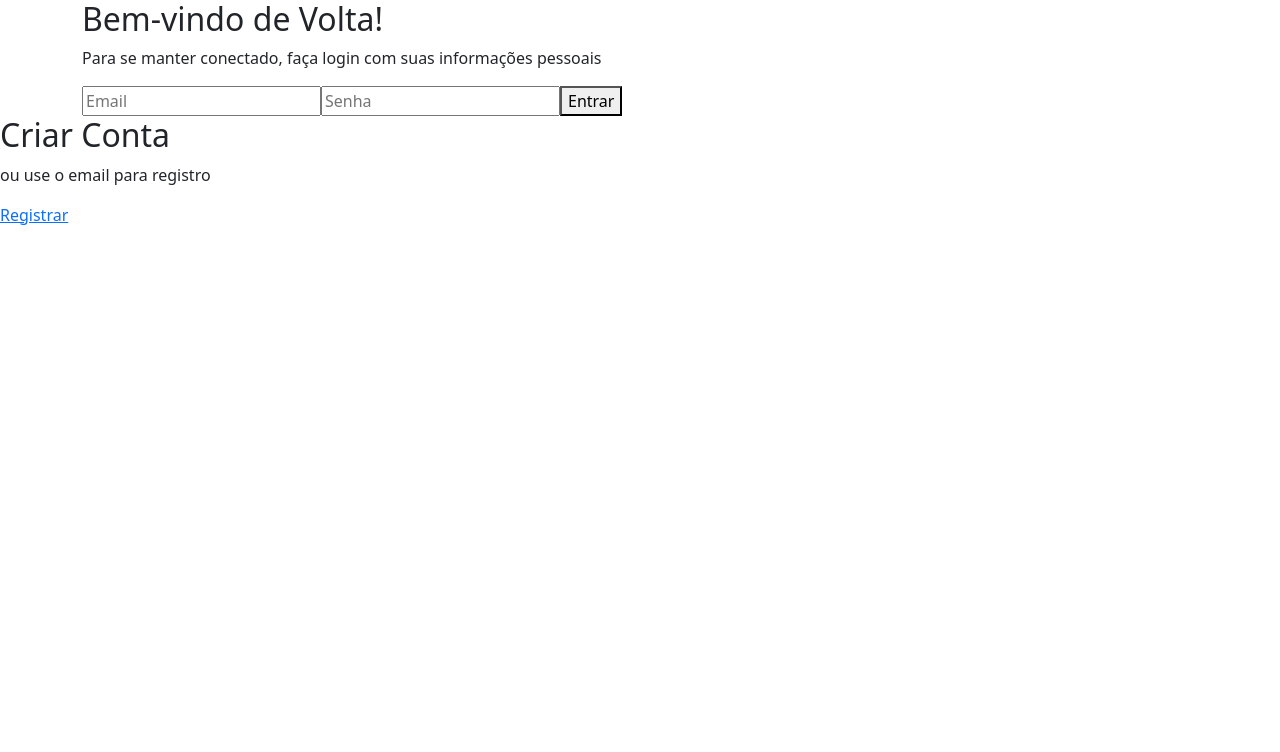
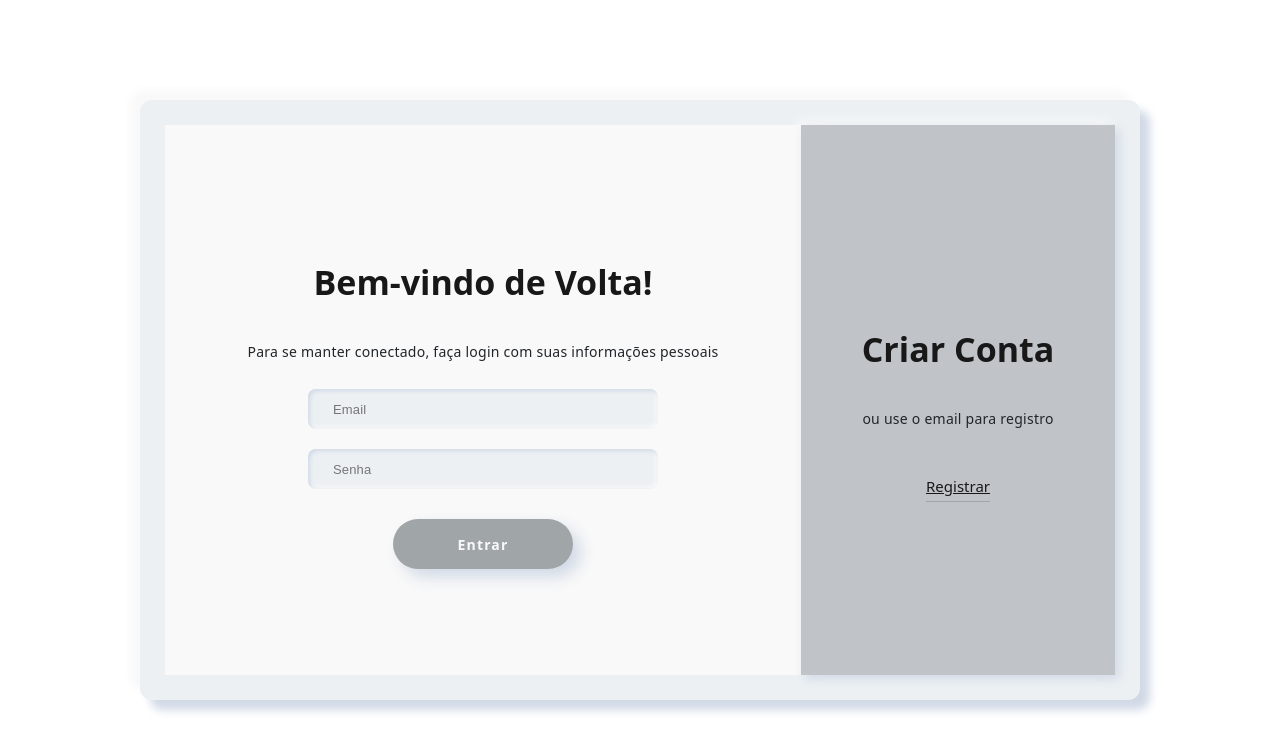
Before and after one commit to Rodrigo-Co/gfa-copy, a React (Create React App) app: page / in a window 1280 px wide. Shown: the top 752 px of the page. Built offline with nearby package versions, Linux system fonts and the light colour scheme.

Commit message:
styles login e register

```diff
--- a/src/styles/login.css
+++ b/src/styles/login.css
@@ -1,62 +1,184 @@
-body {
-  margin: 0;
-  font-family: Arial, sans-serif;
+:root {
+  --bg: #EDF2F0;
+  --neu-1: #ecf0f3;
+  --neu-2: #d1d9e6;
+  --white: #f9f9f9;
+  --gray: #a0a5a8;
+  --black: #181818;
+  --purple: #4B70E2;
+  --transition: 1.25s;
+  --dark-gray: #c0c4c8;
+  --professional-bg: #f0f4f8;
 }
 
-.login-container {
-  display: flex;
-  flex-direction: column;
-  align-items: center;
-  justify-content: center;
-  height: 100vh;
-  background-image: linear-gradient(#000000,#002d0b, #0d4410);
-  background-size: cover;
-  background-position: center;
-  color: rgb(0, 0, 0);
+*, *::after, *::before {
+  margin: 0;
+  padding: 0;
+  box-sizing: border-box;
+  user-select: none;
 }
 
-.logo {
-  color: rgb(255, 0, 0);
-  font-size: 48px;
-  font-weight: bold;
-  margin-bottom: 20px;
+body {
+  width: 100%;
+  height: 100vh;
+  display: flex;
+  justify-content: center;
+  align-items: center;
+  font-family: 'Montserrat', sans-serif;
+  font-size: 12px;
+  background-color: var(--professional-bg);
+  color: var(--gray);
 }
 
-.login-form {
+.main {
+  position: relative;
+  width: 1000px;
+  min-width: 1000px;
+  min-height: 600px;
+  height: 600px;
+  padding: 25px;
+  background-color: var(--neu-1);
+  box-shadow: 10px 10px 10px var(--neu-2), -10px -10px 10px var(--white);
+  border-radius: 12px;
+  overflow: hidden;
   display: flex;
-  flex-direction: column;
-  width: 300px;
+  @media(max-width: 1200px) { transform: scale(.7); }
+  @media(max-width: 1000px) { transform: scale(.6); }
+  @media(max-width: 800px) { transform: scale(.5); }
+  @media(max-width: 600px) { transform: scale(.4); }
 }
 
-.login-form input {
-  margin-bottom: 10px;
-  padding: 10px;
-  border: none;
-  border-radius: 5px;
+.container {
+  display: flex;
+  justify-content: center;
+  align-items: center;
+  width: 50%;
+  height: 100%;
+  padding: 25px;
+  background-color: var(--white);
+  transition: var(--transition);
 }
 
-.login-form button {
-  padding: 10px;
-  border: none;
-  border-radius: 5px;
-  background-color: #ff0000; /* Cor de fundo do botão */
-  color: white;
-  cursor: pointer;
+.form {
+  display: flex;
+  justify-content: center;
+  align-items: center;
+  flex-direction: column;
+  width: 100%;
+  height: 100%;
 }
 
-.login-form button:hover {
-  background-color: #c60000; /* Cor do botão ao passar o mouse */
+.form__input {
+  width: 350px;
+  height: 40px;
+  margin: 10px 0;
+  padding-left: 25px;
+  font-size: 13px;
+  letter-spacing: .15px;
+  border: none;
+  outline: none;
+  font-family: 'Montserrat', sans-serif;
+  background-color: var(--neu-1);
+  transition: .25s ease;
+  border-radius: 8px;
+  box-shadow: inset 2px 2px 4px var(--neu-2), inset -2px -2px 4px var(--white);
 }
 
-.register-link {
-  margin-top: 20px;
+.form__input:focus {
+  box-shadow: inset 4px 4px 4px var(--neu-2), inset -4px -4px 4px var(--white);
 }
 
-.register-link a {
-  color: #ffffff; /* Cor do link de registro */
-  text-decoration: none;
+.title {
+  font-size: 34px;
+  font-weight: 700;
+  line-height: 3;
+  color: var(--black);
 }
 
-.register-link a:hover {
-  text-decoration: underline;
+.description {
+  font-size: 14px;
+  letter-spacing: .25px;
+  text-align: center;
+  line-height: 1.6;
 }
+
+.button {
+  width: 180px;
+  height: 50px;
+  border-radius: 25px;
+  margin-top: 20px;
+  font-weight: 700;
+  font-size: 14px;
+  letter-spacing: 1.15px;
+  background-color: var(--gray);
+  color: var(--white);
+  box-shadow: 8px 8px 16px var(--neu-2), -8px -8px 16px var(--white);
+  border: none;
+  outline: none;
+  transition: background-color 0.3s ease, transform 0.3s ease;
+}
+
+.button:hover {
+  background-color: darken(var(--gray), 10%);
+  transform: translateY(-5px);
+}
+
+.switch {
+  display: flex;
+  justify-content: center;
+  align-items: center;
+  width: 50%;
+  height: 100%;
+  padding: 0;
+  z-index: 200;
+  transition: var(--transition);
+  background-color: var(--white);
+  overflow: hidden;
+  box-shadow: 4px 4px 10px var(--neu-2), -4px -4px 10px var(--white);
+}
+
+.switch__container {
+  display: flex;
+  justify-content: center;
+  align-items: center;
+  flex-direction: column;
+  width: 100%;
+  height: 100%;
+  background-color: var(--dark-gray);
+  transition: var(--transition);
+  padding: 20px;
+}
+
+.form__link {
+  color: var(--black);
+  font-size: 15px;
+  margin-top: 25px;
+  border-bottom: 1px solid var(--gray);
+  line-height: 2;
+}
+
+/* Responsive adjustments */
+@media (max-width: 768px) {
+  .main {
+    flex-direction: column;
+    width: 100%;
+    min-width: 100%;
+    height: auto;
+    padding: 15px;
+  }
+
+  .container, .switch {
+    width: 100%;
+    height: auto;
+    padding: 15px;
+    box-shadow: none;
+  }
+
+  .form__input {
+    width: 90%;
+  }
+
+  .button {
+    width: 90%;
+  }
+}
--- a/src/styles/register.css
+++ b/src/styles/register.css
@@ -1,68 +1,195 @@
-/* src/styles/Register.css */
-.register-container {
-  display: flex;
-  flex-direction: column;
-  align-items: center;
-  justify-content: center;
-  height: 100vh;
-  background-image: linear-gradient(#000000, #002d0b, #0d4410);
-  background-size: cover;
-  background-position: center;
-  color: rgb(255, 255, 255); /* Cor do texto */
+:root {
+  --bg: #EDF2F0;
+  --neu-1: #ecf0f3;
+  --neu-2: #d1d9e6;
+  --white: #f9f9f9;
+  --gray: #a0a5a8;
+  --black: #181818;
+  --purple: #4B70E2;
+  --transition: 1.25s;
+  --dark-gray: #c0c4c8;
+  --professional-bg: #f0f4f8;
 }
 
-.logo {
-  color: rgb(255, 0, 0);
-  font-size: 48px;
-  font-weight: bold;
-  margin-bottom: 20px;
+*, *::after, *::before {
+  margin: 0;
+  padding: 0;
+  box-sizing: border-box;
+  user-select: none;
 }
 
-.register-form {
+body {
+  width: 100%;
+  height: 100vh;
   display: flex;
-  flex-direction: column;
-  width: 300px;
+  justify-content: center;
+  align-items: center;
+  font-family: 'Montserrat', sans-serif;
+  font-size: 12px;
+  background-color: var(--professional-bg);
+  color: var(--gray);
 }
 
-.register-form input {
-  margin-bottom: 10px;
-  padding: 10px;
-  border: none;
-  border-radius: 5px;
+.main {
+  position: relative;
+  width: 1000px;
+  min-width: 1000px;
+  min-height: 600px;
+  height: 600px;
+  padding: 25px;
+  background-color: var(--neu-1);
+  box-shadow: 10px 10px 10px var(--neu-2), -10px -10px 10px var(--white);
+  border-radius: 12px;
+  overflow: hidden;
+  display: flex;
+  @media(max-width: 1200px) { transform: scale(.7); }
+  @media(max-width: 1000px) { transform: scale(.6); }
+  @media(max-width: 800px) { transform: scale(.5); }
+  @media(max-width: 600px) { transform: scale(.4); }
 }
 
-.register-form button {
-  padding: 10px;
-  border: none;
-  border-radius: 5px;
-  background-color: #ff0000; /* Cor de fundo do botão */
-  color: white;
-  cursor: pointer;
+.container {
+  display: flex;
+  justify-content: center;
+  align-items: center;
+  width: 50%;
+  height: 100%;
+  padding: 25px;
+  background-color: var(--white);
+  transition: var(--transition);
 }
 
-.register-form button:hover {
-  background-color: #c60000; /* Cor do botão ao passar o mouse */
+.form {
+  display: flex;
+  justify-content: center;
+  align-items: center;
+  flex-direction: column;
+  width: 100%;
+  height: 100%;
+}
+
+.form__input {
+  width: 350px;
+  height: 40px;
+  margin: 10px 0;
+  padding-left: 25px;
+  font-size: 13px;
+  letter-spacing: .15px;
+  border: none;
+  outline: none;
+  font-family: 'Montserrat', sans-serif;
+  background-color: var(--neu-1);
+  transition: .25s ease;
+  border-radius: 8px;
+  box-shadow: inset 2px 2px 4px var(--neu-2), inset -2px -2px 4px var(--white);
+}
+
+.form__input:focus {
+  box-shadow: inset 4px 4px 4px var(--neu-2), inset -4px -4px 4px var(--white);
+}
+
+.title {
+  font-size: 34px;
+  font-weight: 700;
+  line-height: 3;
+  color: var(--black);
+}
+
+.description {
+  font-size: 14px;
+  letter-spacing: .25px;
+  text-align: center;
+  line-height: 1.6;
+}
+
+.button {
+  width: 180px;
+  height: 50px;
+  border-radius: 25px;
+  margin-top: 20px;
+  font-weight: 700;
+  font-size: 14px;
+  letter-spacing: 1.15px;
+  background-color: var(--gray);
+  color: var(--white);
+  box-shadow: 8px 8px 16px var(--neu-2), -8px -8px 16px var(--white);
+  border: none;
+  outline: none;
+  transition: background-color 0.3s ease, transform 0.3s ease;
+}
+
+.button:hover {
+  background-color: darken(var(--gray), 10%);
+  transform: translateY(-5px);
 }
 
 .terms-container {
   display: flex;
   align-items: center;
-  margin-bottom: 10px;
+  margin-top: 10px;
+  margin-bottom: 20px;
 }
 
-.terms-container input {
+.terms-container input[type="checkbox"] {
   margin-right: 10px;
 }
 
-.terms-container label {
-  color: rgb(255, 255, 255); /* Cor do texto dos termos */
+.switch {
+  display: flex;
+  justify-content: center;
+  align-items: center;
+  width: 50%;
+  height: 100%;
+  padding: 0;
+  z-index: 200;
+  transition: var(--transition);
+  background-color: var(--white);
+  overflow: hidden;
+  box-shadow: 4px 4px 10px var(--neu-2), -4px -4px 10px var(--white);
 }
 
-.terms-container a {
-  color: #ffffff; /* Cor do link */
-  text-decoration: none;
+.switch__container {
+  display: flex;
+  justify-content: center;
+  align-items: center;
+  flex-direction: column;
+  width: 100%;
+  height: 100%;
+  background-color: var(--dark-gray);
+  transition: var(--transition);
+  padding: 20px;
 }
 
-.terms-container a:hover {
-  text-decoration: underline;
+.form__link {
+  color: var(--black);
+  font-size: 15px;
+  margin-top: 25px;
+  border-bottom: 1px solid var(--gray);
+  line-height: 2;
 }
+
+/* Responsive adjustments */
+@media (max-width: 768px) {
+  .main {
+    flex-direction: column;
+    width: 100%;
+    min-width: 100%;
+    height: auto;
+    padding: 15px;
+  }
+
+  .container, .switch {
+    width: 100%;
+    height: auto;
+    padding: 15px;
+    box-shadow: none;
+  }
+
+  .form__input {
+    width: 90%;
+  }
+
+  .button {
+    width: 90%;
+  }
+}
```
